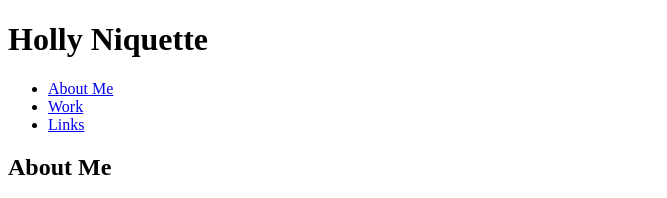
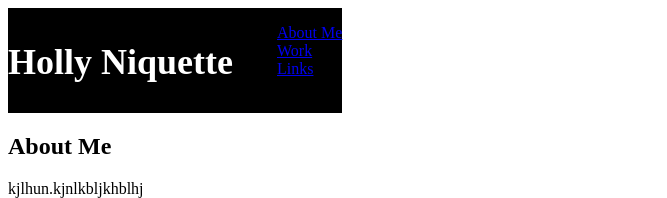
Before and after one commit to hollyniquette/challenge-02-portfolio, a plain HTML site: page index.html in a window 1280 px wide. Shown: the top 198 px of the page, without its empty margins (0-667 px from the left). Drawn offline with Linux system fonts and the light colour scheme.

Commit message:
progress

```diff
--- a/index.html
+++ b/index.html
@@ -4,12 +4,12 @@
     <title>Holly Niquette's Portfolio</title>
     <meta name="UTF-8" />
     <meta name="viewport" content="width=device-width, initial-scale=1" />
+    <link rel="stylesheet" href="style.css" />
   </head>
 
   <header>
-    <h1>Holly Niquette</h1>
-
     <nav>
+      <h1>Holly Niquette</h1>
       <ul>
         <li><a href="#about">About Me</a></li>
         <li><a href="#work">Work</a></li>
--- /dev/null
+++ b/style.css
@@ -0,0 +1,14 @@
+header {
+  display: inline-block;
+  background: black;
+}
+
+header h1 {
+  display: inline-block;
+  font-size: 36px;
+  color: white;
+}
+
+nav ul {
+  display: inline-block;
+}
```
